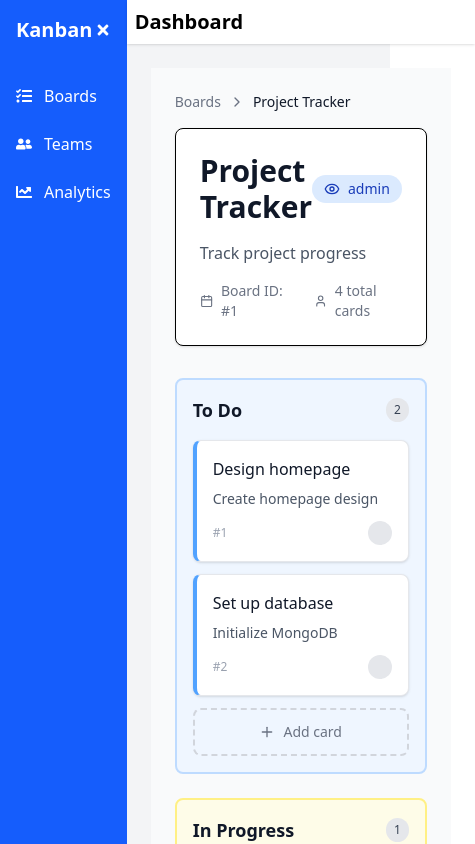
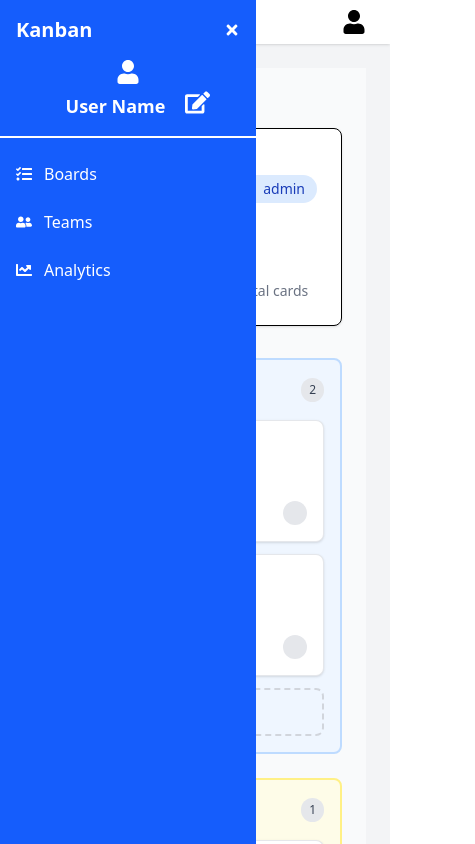
Before and after one commit to programmarimran/Mini-Kanban-Board-full-Stack, a React (Vite) app in the folder mini-kanban-board-client/: page /details/1 in a window 390 px wide. Shown: the top 844 px of the page, 475 px wide, since content can reach past the window. Built offline with nearby package versions, Linux system fonts and the light colour scheme; no server answers.

Commit message:
added a dashboard layout update with responsive

```diff
--- a/mini-kanban-board-client/src/layouts/DashboardLayout.jsx
+++ b/mini-kanban-board-client/src/layouts/DashboardLayout.jsx
@@ -1,28 +1,77 @@
 import React, { useState } from "react";
-import { FaBars, FaTimes, FaTasks, FaUserFriends, FaChartLine } from "react-icons/fa";
+import {
+  FaBars,
+  FaTimes,
+  FaTasks,
+  FaUserFriends,
+  FaChartLine,
+  FaEdit,
+  FaUser,
+} from "react-icons/fa";
 import { Link, Outlet } from "react-router";
 import useAuth from "../hooks/useAuth";
 
 const DashboardLayout = () => {
   const [isOpen, setIsOpen] = useState(true);
-  const {user}=useAuth()
+  const { user } = useAuth();
 
   return (
-    <div className="flex h-screen bg-gray-100">
+    <div className="relative h-screen bg-gray-100">
       {/* Sidebar */}
       <div
-        className={`${
-          isOpen ? "w-64" : "w-16"
-        } bg-blue-600 text-white transition-all duration-300 flex flex-col`}
+        className={`fixed top-0 left-0 h-full bg-blue-600 text-white transition-transform duration-300 z-50 ${
+      isOpen ? "translate-x-0 w-64" : ""
+    }`}
       >
         {/* Sidebar Header */}
         <div className="flex items-center justify-between p-4">
-          <Link to={"/"} className={`text-xl font-bold ${isOpen ? "block" : "hidden"}`}>
+          <Link
+            to={"/"}
+            className={`text-xl font-bold ${isOpen ? "block" : "hidden"}`}
+          >
             Kanban
           </Link>
           <button onClick={() => setIsOpen(!isOpen)} className="text-white">
             {isOpen ? <FaTimes /> : <FaBars />}
           </button>
+        </div>
+
+        {/* user data */}
+        <div className="sticky top-0 z-10  bg-base-100">
+          {/* <Logo /> */}
+          {/* User Info */}
+          <div onClick={() => setIsOpen(!isOpen)}
+            className={`flex justify-center mb-4 items-center ${
+              isOpen ? "hidden" : "block"
+            } `}
+          >
+            <FaUser size={24} />
+          </div>
+          <div className={`mb-4 text-center ${isOpen ? "block" : "hidden"}`}>
+            {user?.photoURL ? (
+              <img
+                src={user.photoURL}
+                alt="User"
+                className="w-16 h-16 mx-auto rounded-full border-2 border-primary"
+              />
+            ) : (
+              <div className=" flex justify-center items-center">
+                <FaUser size={24} />
+              </div>
+            )}
+
+            <div className=" flex items-center justify-center">
+              <h2 className="text-lg mx-5 font-semibold mt-2">
+                {user?.displayName || "User Name"}
+              </h2>
+              <Link to={"/dashboard/profile-update"}>
+                <FaEdit className=" text-primary" size={25} />
+              </Link>
+            </div>
+            <p className="text-sm break-words text-gray-900">{user?.email}</p>
+
+          </div>
+          <div className=" border-b-2"></div>
         </div>
 
         {/* Sidebar Menu */}
@@ -52,30 +101,41 @@ const DashboardLayout = () => {
       </div>
 
       {/* Main Content */}
-      <div className="flex-1 flex flex-col">
+      <div  className={`flex-1 transition-all duration-300 ${
+      isOpen ? "" : "ml-12"
+    }`}>
         {/* Topbar */}
         <header className="bg-white shadow p-2 flex justify-between items-center">
-          <Link to={"/"} className="text-xl font-semibold">Dashboard</Link>
-          <div className={`flex items-center gap-4 md:block ${isOpen? "hidden":"block transition-all duration-300"} `}>
-          <div className=" flex items-center gap-6 mr-4">
-              <h1 className="font-medium hidden md:flex">{user?.displayName}</h1>
-            <img
-              // src="https://i.pravatar.cc/40"
-              src={user?.photoURL}
-              alt="user"
-              className="w-8 h-8 rounded-full"
-            />
-          </div>
+          <Link to={"/"} className="text-xl font-semibold">
+            Kanban Board
+          </Link>
+          <div
+            className={`flex items-center gap-4 md:block  `}
+          >
+            <div className=" flex items-center gap-6 mr-4">
+              <h1 className="font-medium hidden md:flex">
+                {user?.displayName}
+              </h1>
+              {user?.photoURL ? (
+              <img
+                src={user.photoURL}
+                alt="User"
+                className="w-16 h-16 mx-auto rounded-full border-2 border-primary"
+              />
+            ) : (
+              <div className=" flex justify-center items-center">
+                <FaUser size={24} />
+              </div>
+            )}
+            </div>
           </div>
         </header>
 
         {/* Page Content */}
         <main className="flex-1 p-6 overflow-y-auto">
-          <Outlet/>
+          <Outlet />
         </main>
-
       </div>
-
     </div>
   );
 };
--- a/mini-kanban-board-client/src/pages/error/ErrorPage.jsx
+++ b/mini-kanban-board-client/src/pages/error/ErrorPage.jsx
@@ -27,7 +27,7 @@ const ErrorPage = () => {
         </p>
         <Link
           to="/"
-          className="inline-block px-6 py-3 bg-primary rounded-lg font-semibold transition duration-300 hover:scale-105 hover:bg-primary/80"
+          className="w-full bg-blue-600 text-white py-2 px-4 rounded hover:bg-blue-700 transition"
         >
           Back To Home
         </Link>
--- a/mini-kanban-board-client/src/routes/Router.jsx
+++ b/mini-kanban-board-client/src/routes/Router.jsx
@@ -11,35 +11,20 @@ import BoardDetails from "../pages/dashboard/shared/boardList/BoardDetails";
 const router = createBrowserRouter([
   {
     path: "/",
-    Component: DashboardLayout,
-    errorElement: ErrorPage,
+    element: <DashboardLayout />,
+    errorElement: <ErrorPage />,
     children: [
-      {
-        index: true,
-        Component: DashboardHome,
-      },
-      {
-        path: "/boards",
-        element: <BoardList />,
-      },
-      {
-        path:"/details/:id",
-        Component:BoardDetails
-      }
+      { index: true, element: <DashboardHome /> },
+      { path: "boards", element: <BoardList /> },
+      { path: "details/:id", element: <BoardDetails /> },
     ],
   },
   {
-    path: "/",
-    Component: AuthLayout,
+    path: "/auth",
+    element: <AuthLayout />,
     children: [
-      {
-        path: "/login",
-        Component: Login,
-      },
-      {
-        path: "/register",
-        Component: Register,
-      },
+      { path: "login", element: <Login /> },
+      { path: "register", element: <Register /> },
     ],
   },
 ]);
```
